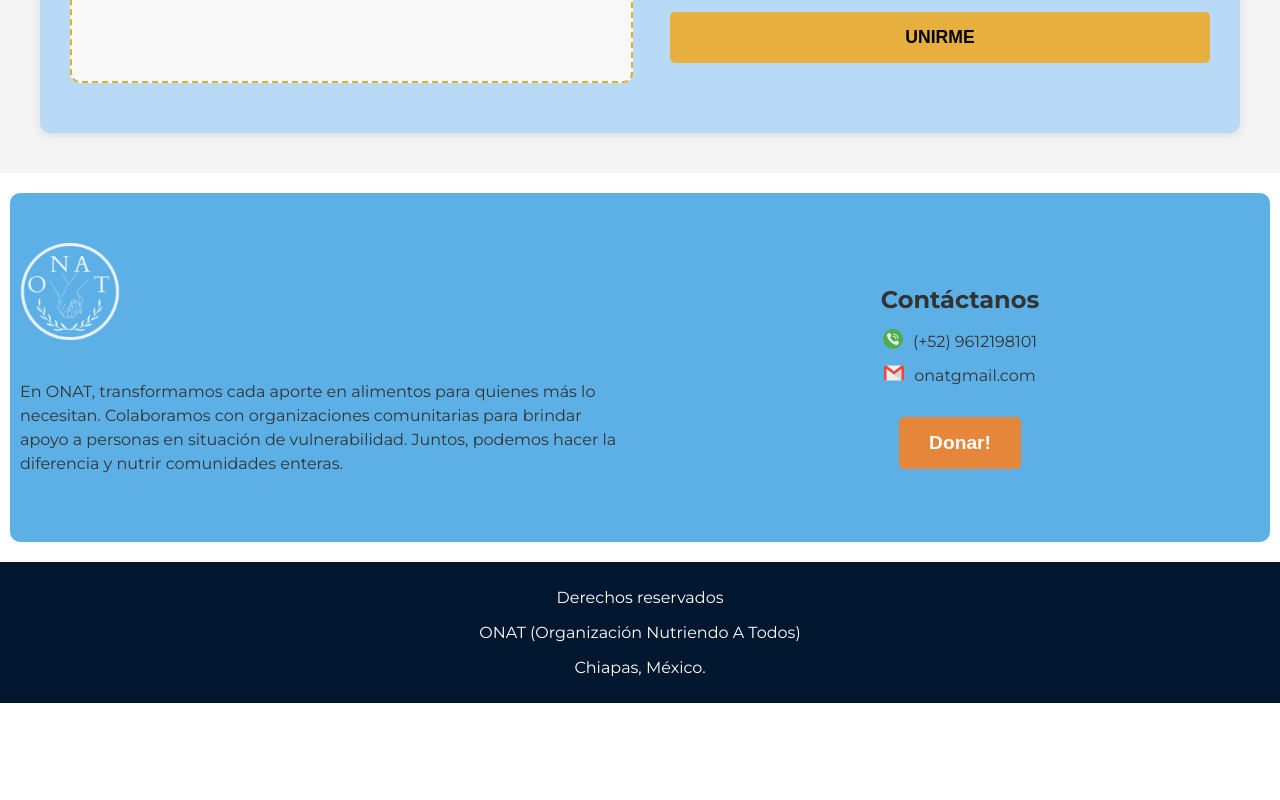
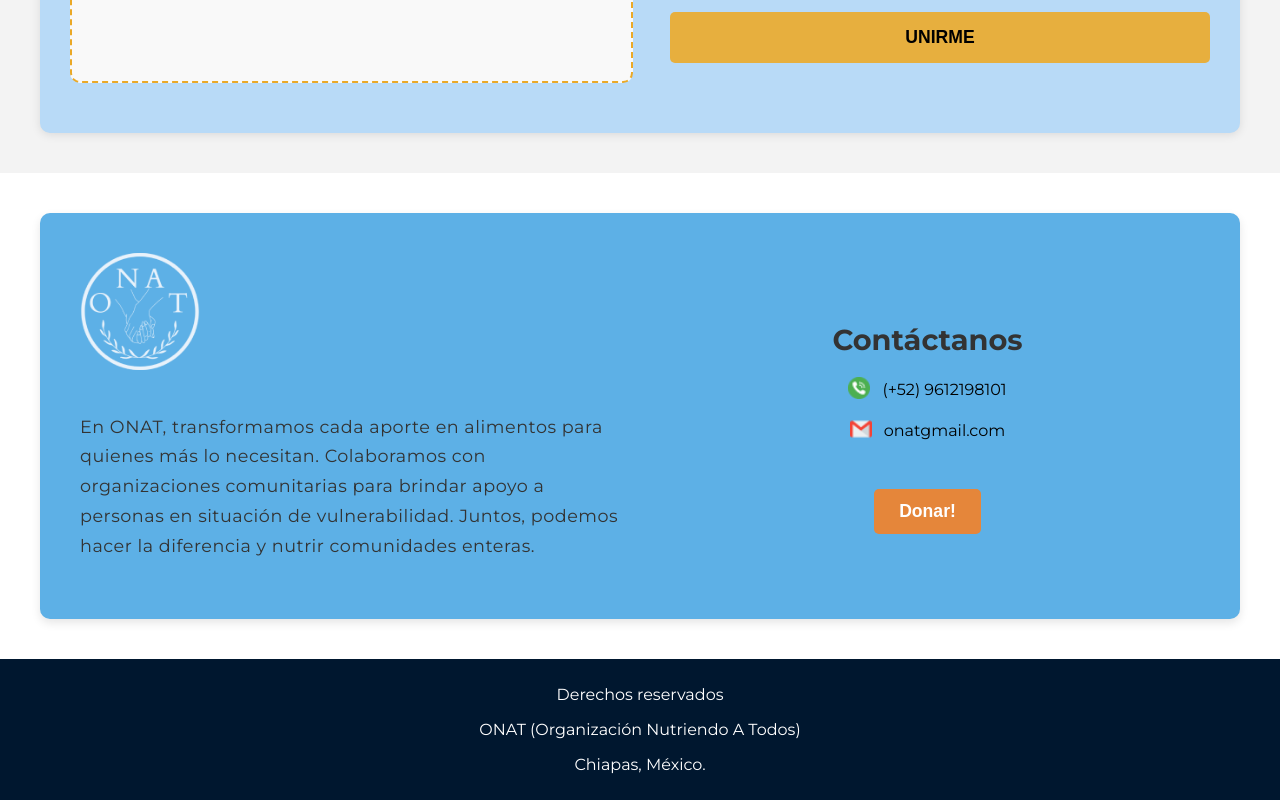
Before and after one commit to Fernandovm13/ONAT_front, an Angular app: page /formorg in a window 1280 px wide. Shown: the part 820-1620 px from the top of the page. Before the commit the page ends 1523 px from the top, so only its background shows below. Built offline with nearby package versions, Linux system fonts and the light colour scheme.

Commit message:
cambios de estilos en home (hero-section, contact, how-we-work)

```diff
--- a/src/app/components/contact/contact.component.css
+++ b/src/app/components/contact/contact.component.css
@@ -1,13 +1,22 @@
+.contact-container {
+  display: flex;
+  justify-content: center;
+  align-items: center;
+  padding: 20px;
+  box-sizing: border-box;
+}
 
-.container.contact-content {
+.contact-content {
   background-color: #5DB0E6;
-  color: #333;
-  padding: 50px 10px;
-  margin: 20px 10px;
+  padding: 40px;
+  margin: 20px;
   display: grid;
   grid-template-columns: 1fr 1fr;
-  gap: 40px;
+  gap: 30px;
   border-radius: 10px;
+  width: 100%;
+  box-sizing: border-box;
+  box-shadow: 0px 4px 10px rgba(0, 0, 0, 0.1);
 }
 
 .contact-info {
@@ -16,14 +25,18 @@
 
 .contact-info .logo {
   margin-bottom: 20px;
-  width: 100px;
+  width: 120px;
   height: auto;
 }
 
 .contact-info p {
-  font-size: 1em;
-  line-height: 1.5;
+  font-size: 1.1em;
+  line-height: 1.7;
   color: #333;
+  letter-spacing: 0.03em;
+  overflow: hidden;
+  text-overflow: ellipsis;
+  word-wrap: break-word;
 }
 
 .contact-form {
@@ -33,29 +46,29 @@
   align-items: center;
 }
 
+.contact-form h2 {
+  font-size: 1.8em;
+  color: #333;
+  margin-bottom: 20px;
+  text-align: center;
+}
+
 .contact-details {
   text-align: center;
-  margin-bottom: 20px;
-}
-
-.contact-form h2 {
-  font-size: 1.5em;
-  color: #333;
-  margin-bottom: 15px;
-  text-align: center;
+  margin-bottom: 30px;
 }
 
 .contact-item {
   display: flex;
   align-items: center;
-  gap: 10px;
-  margin-bottom: 10px;
+  gap: 12px;
+  margin-bottom: 15px;
   justify-content: center;
 }
 
 .icon img {
-  width: 20px;
-  height: 20px;
+  width: 22px;
+  height: 22px;
 }
 
 .contact-button-wrapper {
@@ -65,21 +78,33 @@
 }
 
 .btn {
-  padding: 10px 20px;
+  padding: 12px 25px;
   border: none;
   border-radius: 5px;
   cursor: pointer;
   font-weight: bold;
   transition: background-color 0.3s ease;
+  font-size: 1.1em;
 }
 
 .btn-donate {
   background-color: #E5863A;
   color: white;
-  font-size: 1.2em;
-  padding: 15px 30px;
 }
 
 .btn-donate:hover {
   background-color: #e4a62a;
+  box-shadow: 0 4px 8px rgba(0, 0, 0, 0.2);
 }
+
+@media (max-width: 768px) {
+  .contact-content {
+    grid-template-columns: 1fr;
+    gap: 20px;
+  }
+
+  .contact-info p {
+    max-width: 100%;
+    font-size: 1em;
+  }
+}
--- a/src/app/components/contact/contact.component.html
+++ b/src/app/components/contact/contact.component.html
@@ -1,24 +1,30 @@
-<div class="container contact-content">
+<div class="contact-container">
+  <div class="contact-content">
     <div class="contact-info">
-    <img src="logo.png" alt="ONAT Logo" class="logo">
-    <p>En ONAT, transformamos cada aporte en alimentos para quienes más lo necesitan.
-      Colaboramos con organizaciones comunitarias para brindar apoyo a personas en situación
-       de vulnerabilidad. Juntos, podemos hacer la diferencia y nutrir comunidades enteras.</p>
+      <img src="logo.png" alt="ONAT Logo" class="logo" />
+      <p class="subtitle-text">{{ text }}</p>
     </div>
     <div class="contact-form">
       <h2>Contáctanos</h2>
       <div class="contact-details">
         <div class="contact-item">
-        <span class="icon"><img src="icono4.png" alt=""></span>
+          <span class="icon"><img src="icono4.png" alt="" /></span>
           <span>(+52) 9612198101</span>
         </div>
         <div class="contact-item">
-        <span class="icon"><img src="icono5.png" alt=""></span>
+          <span class="icon"><img src="icono5.png" alt="" /></span>
           <span>onatgmail.com</span>
         </div>
       </div>
       <div class="contact-button-wrapper">
-      <button class="btn btn-donate" href="/directdonation" (click)="navigateTo('/directdonation')">Donar!</button>
+        <button
+          class="btn btn-donate"
+          href="/directdonation"
+          (click)="navigateTo('/directdonation')"
+        >
+          Donar!
+        </button>
       </div>
     </div>
   </div>
+</div>
--- a/src/app/components/contact/contact.component.ts
+++ b/src/app/components/contact/contact.component.ts
@@ -4,10 +4,14 @@ import { Router } from '@angular/router';
 @Component({
   selector: 'app-contact',
   templateUrl: './contact.component.html',
-  styleUrls: ['./contact.component.css']
+  styleUrls: ['./contact.component.css'],
 })
 export class ContactComponent {
   constructor(private router: Router) {}
+
+  text: string = `En ONAT, transformamos cada aporte en alimentos para quienes más lo necesitan.
+      Colaboramos con organizaciones comunitarias para brindar apoyo a personas en situación
+       de vulnerabilidad. Juntos, podemos hacer la diferencia y nutrir comunidades enteras.`;
 
   navigateTo(route: string) {
     this.router.navigateByUrl(route);
--- a/src/app/home/hero-section/hero-section.component.css
+++ b/src/app/home/hero-section/hero-section.component.css
@@ -65,4 +65,5 @@
   max-width: 700px;
   height: auto;
   border-radius: 10px;
+  box-shadow: 0 4px 8px rgba(0, 0, 0, 0.295);
 }
--- a/src/app/home/how-we-work-section/how-we-work-section.component.css
+++ b/src/app/home/how-we-work-section/how-we-work-section.component.css
@@ -1,9 +1,18 @@
 /* How We Work Section Styles */
 .how-we-work {
-    background-color: #B2D5F1;
-    padding: 10px 0;
+  background: radial-gradient(
+    circle,
+    rgba(135, 193, 240, 1) 59%,
+    rgba(46, 160, 224, 0.6699054621848739) 100%
+  );
+
   margin: 10px;
-    border-radius: 10px;
+  padding-top: 1.5rem;
+  padding-bottom: 2.5rem;
+  height: auto;
+  width: auto;
+
+  /* border-radius: 10px; */
 }
 
 .how-we-work h2 {
@@ -24,13 +33,8 @@
 }
 
 .step-icon {
-    font-size: 3em;
-    width: 100px;
-    height: 100px;
-    border-radius: 50%;
   display: flex;
   justify-content: center;
   align-items: center;
   margin: 0 auto 20px;
-    box-shadow: 0 4px 6px rgba(0, 0, 0, 0.1);
 }
```
Lines whose indentation alone changed are shown as unchanged.
